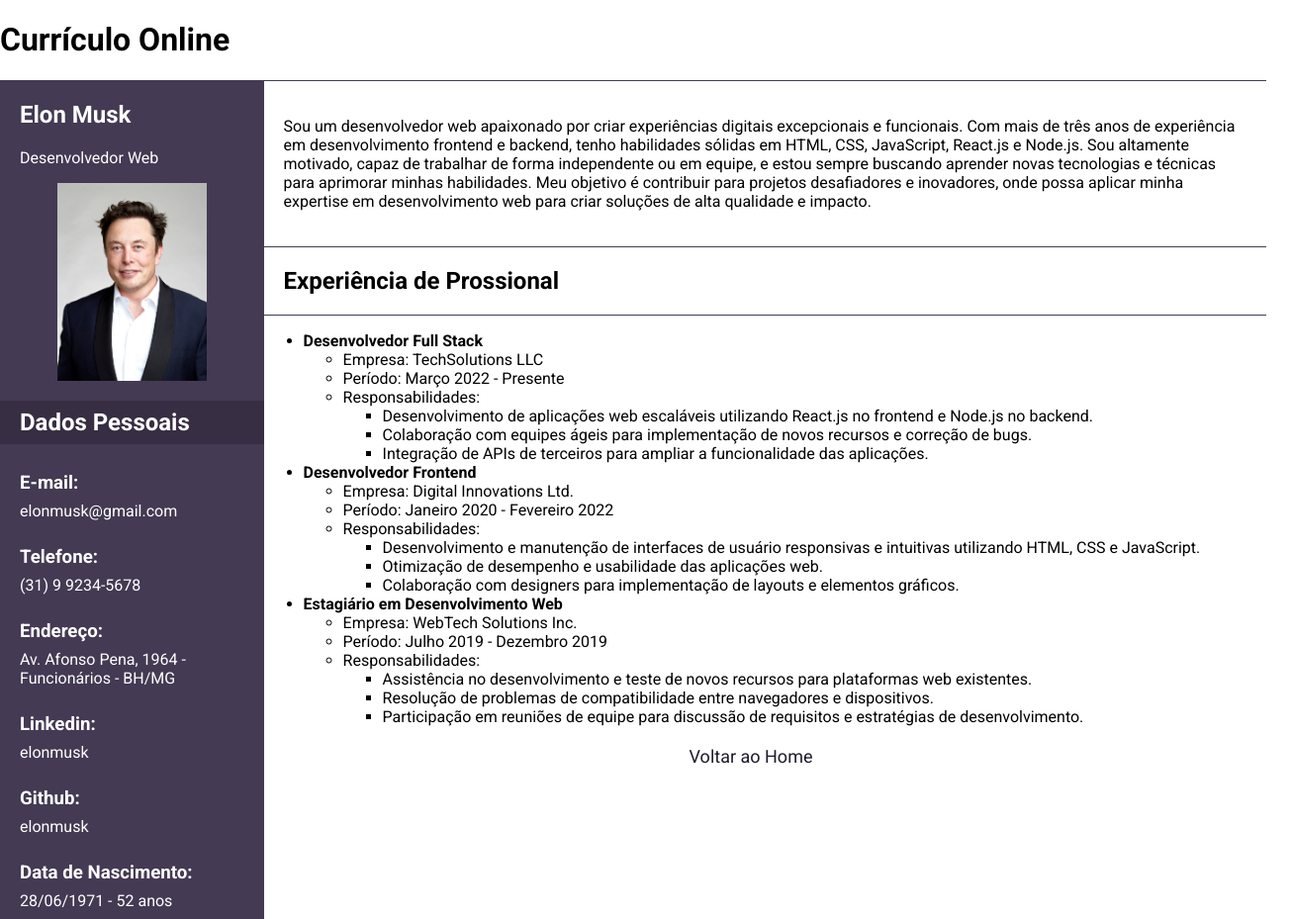
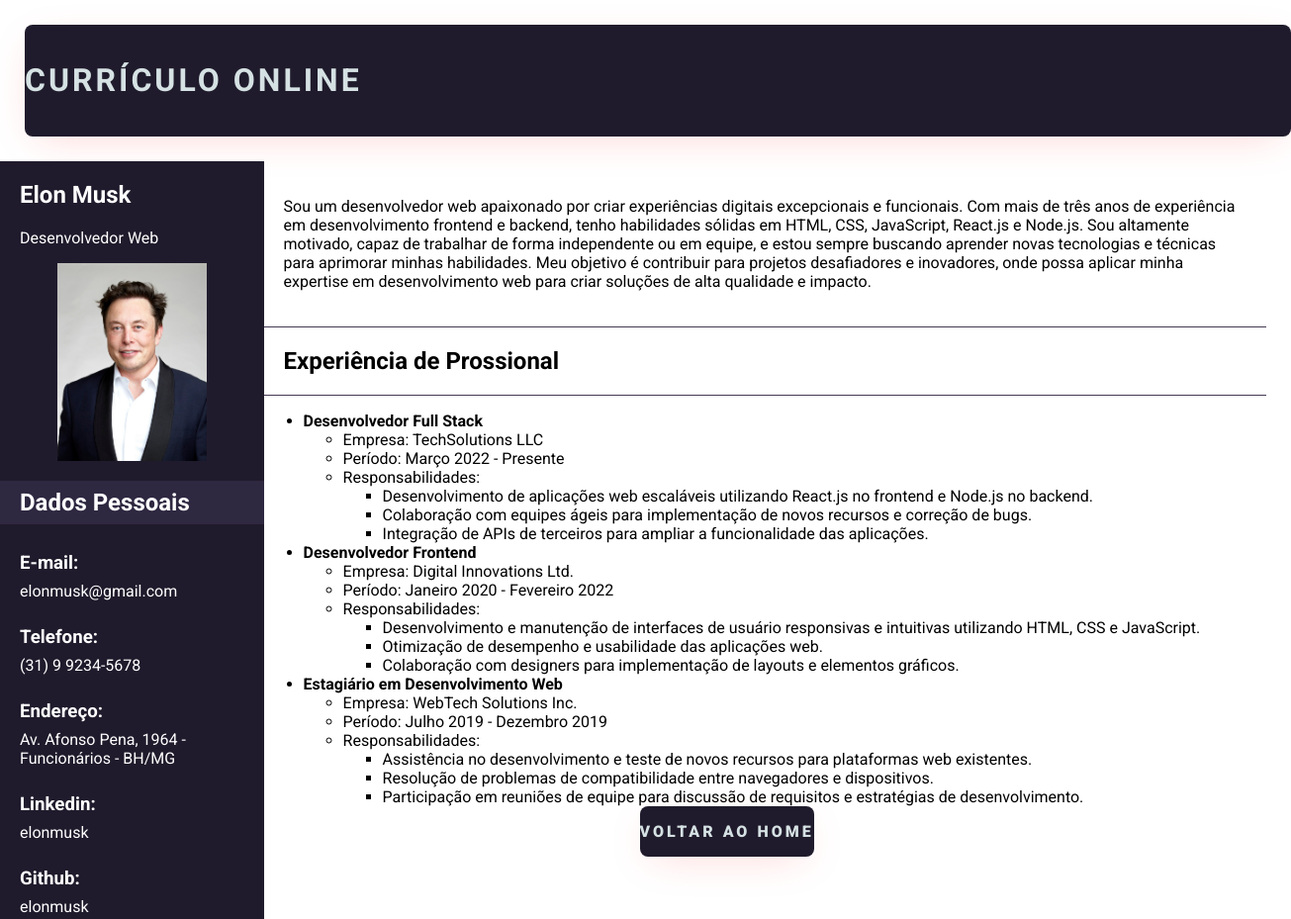
Before and after one commit to brunogregorioj/ExercicioLogin, a plain HTML site: page curriculo.html in a window 1280 px wide. Shown: the top 929 px of the page at 99% size, 1305 px wide, since content can reach past the window. Drawn offline with Linux system fonts and the light colour scheme.

Commit message:
style: add style botao de voltar curriculo

```diff
--- a/style.css
+++ b/style.css
@@ -8,7 +8,7 @@
     --placeholder-color: #f0ffff94;
     --button-text-color: #2b134b;
     --button-bg-color: #ff6f6f;
-    --button-shadow-color: #f5323252;
+    --button-shadow-color: #ff6f6f52;
     --textfield-bg-color: #514869;
     --textfield-shadow-color: #00000056;
     --card-bg-color: #2f2841;
@@ -262,8 +262,19 @@ body {
 }
 
 .header-curriculo {
-    border-bottom: 1px solid #443a53;
     width: 100%;
+    padding: 16px 0px;
+    margin: 25px;
+    border: none;
+    border-radius: 8px;
+    outline: none;
+    text-transform: uppercase;
+    font-weight: 800;
+    letter-spacing: 3px;
+    color: var(--text-color);
+    background: var(--bg-color);
+    cursor: pointer;
+    box-shadow: 0px 10px 40px -12px var(--button-shadow-color);
 }
 
 .main-curriculo {
@@ -279,12 +290,12 @@ body {
 
 .aside-curriculo {
     width: 90vw !important;
-    background-color: #443a53;
+    background-color:var(--bg-color);
     color: white;
 }
 
 .pessoal-curriculo {
-    background-color: #372e43;
+    background-color:var(--card-bg-color);
 }
 
 .img-curriculo {
@@ -327,16 +338,20 @@ body {
 }
 
 .btn-voltar-curriculo {
-    font-size: large;
-    display: flex;
-    text-align: center;
-    margin-top: 20px;
-    padding-left: 350px;
-    color: var(--bg-color);
+    width: 100%;
+    padding: 16px 0px;
+    margin: 300px;
+    border: none;
+    border-radius: 8px;
+    outline: none;
+    text-transform: uppercase;
+    font-weight: 800;
+    letter-spacing: 3px;
+    color: var(--text-color);
+    background: var(--bg-color);
     cursor: pointer;
-    outline: none;
+    box-shadow: 0px 10px 40px -12px var(--button-shadow-color);
     text-decoration: none;
-    box-shadow: 0px 10px 40px -12px var(--link-shadow-color);
 }
 .btn-voltar-curriculo:hover{
     color: var(--link-hover-shadow-color);
```
